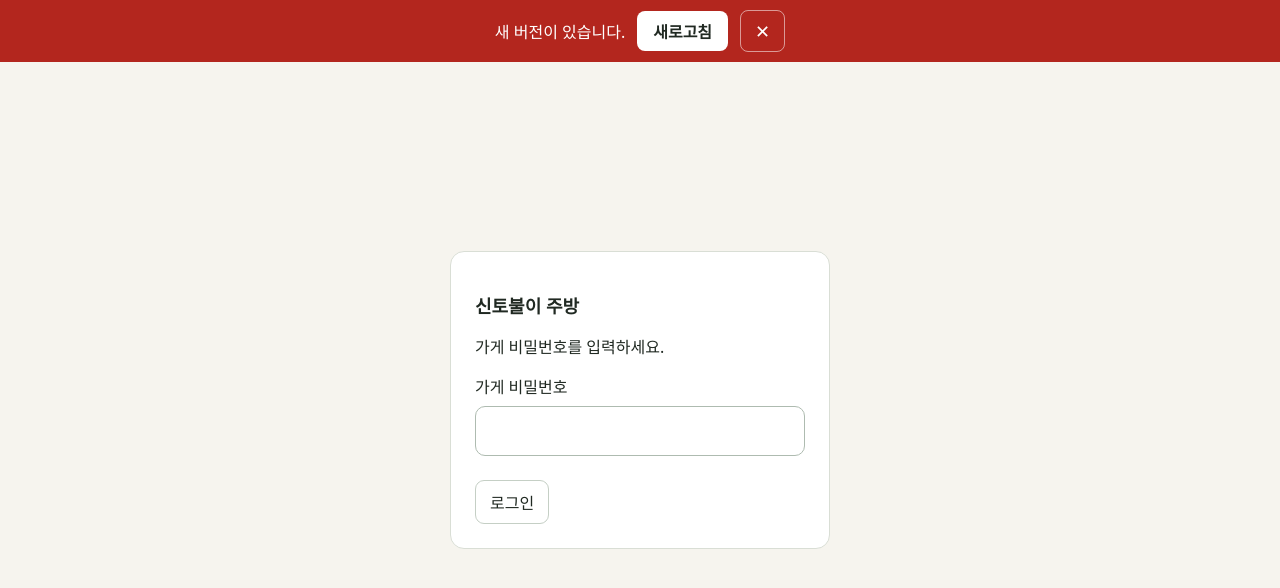
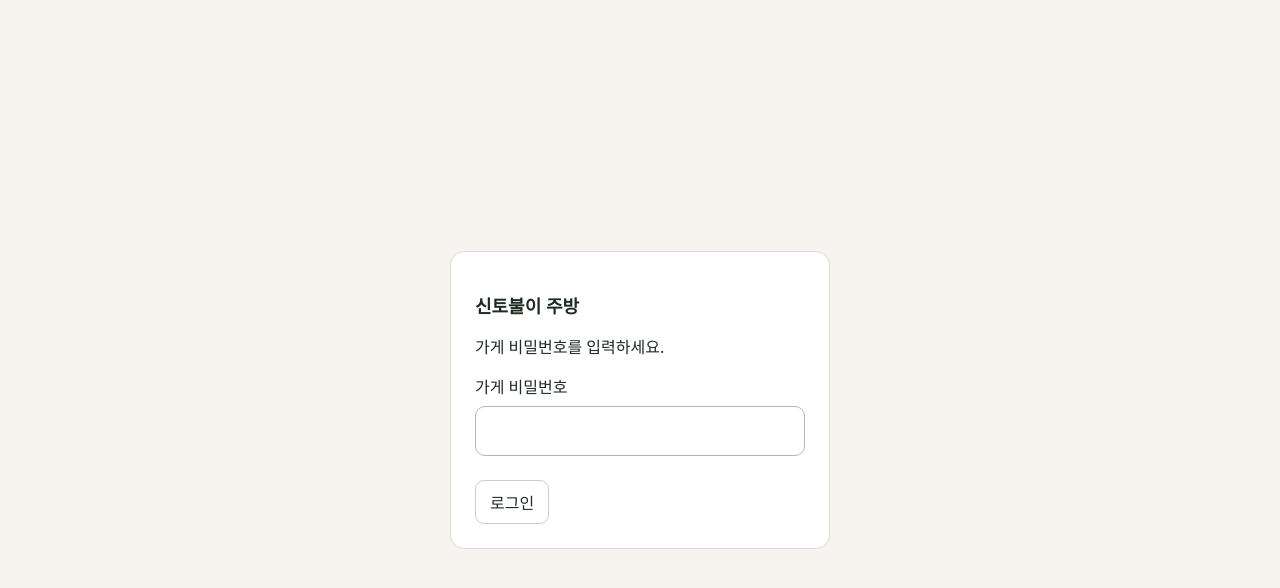
Before and after one commit to terrysf-web/shintoebulyi, a website: page kitchen.html in a window 1280 px wide. Drawn offline with Linux system fonts and the light colour scheme.

Commit message:
Kitchen screen reloads itself on new builds without a banner
Co-Authored-By: Claude Sonnet 5.5 <noreply@anthropic.com>
Claude-Session: https://claude.ai/code/session_01RtC62a6ywnqSx2D8eNqmt4

```diff
--- a/kitchen.html
+++ b/kitchen.html
@@ -1,4 +1,4 @@
-<!doctype html><html lang="ko"><meta charset="utf-8"><meta name="viewport" content="width=device-width,initial-scale=1"><meta name="build" content="20261126063419"><title>Shin Toe Bul Yi 주방</title>
+<!doctype html><html lang="ko"><meta charset="utf-8"><meta name="viewport" content="width=device-width,initial-scale=1"><meta name="build" content="20261126063617"><title>Shin Toe Bul Yi 주방</title>
 <style>
 *{box-sizing:border-box}body{margin:0;background:#f6f4ee;color:#202922;font:16px system-ui,sans-serif}
 header{background:#193b30;color:#fff;padding:12px 20px;display:flex;justify-content:space-between;align-items:center;gap:10px;flex-wrap:wrap}
@@ -63,11 +63,13 @@ function fill(container,ticket){
   if(item.memo)add('★ '+item.memo,'t-memo');
  }
 }
+let printJobs=0;
 function printTicket(ticket){
  // 여러 장이 겹치지 않게 순서대로 인쇄
+ printJobs++;
  printing=printing.then(()=>new Promise(resolve=>{
   fill(el('printArea'),ticket);
-  setTimeout(()=>{window.print();setTimeout(resolve,1500);},50);
+  setTimeout(()=>{window.print();setTimeout(()=>{printJobs--;resolve();},1500);},50);
  }));
 }
 function beep(){
@@ -170,33 +172,22 @@ el('loginForm').onsubmit=async event=>{
 };
 el('logout').onclick=()=>{if(adapter)adapter.signOut();};
 (function(){
+ // 주방 화면은 새 버전이 나오면 알림 없이 스스로 새로고침합니다. (주문서는 서버에 있으므로 사라지지 않습니다.)
  if(!/^https?:/.test(location.protocol))return;
  const BUILD=(document.querySelector('meta[name=build]')||{}).content||'';
- const recentlyUpdated=()=>{try{return Date.now()-Number(sessionStorage.getItem('stby-upd')||0)<120000;}catch{return false;}};
- const bar=document.createElement('div');bar.hidden=true;
- bar.style.cssText='position:fixed;top:0;left:0;right:0;z-index:200;background:#b3261e;color:#fff;padding:10px 12px;display:flex;gap:12px;align-items:center;justify-content:center;font-size:16px';
- const label=document.createElement('span');label.textContent='새 버전이 있습니다.';
- const btn=document.createElement('button');btn.textContent='새로고침';
- btn.style.cssText='min-height:40px;padding:6px 16px;background:#fff;color:#202922;border:0;border-radius:8px;font-weight:700';
- btn.onclick=()=>{
-  btn.textContent='새로고침 중…';btn.disabled=true;
-  const go=()=>{try{sessionStorage.setItem('stby-upd',String(Date.now()));}catch{}const u=new URL(location.href);u.searchParams.set('_',Date.now());location.replace(u.toString());};
-  if('serviceWorker' in navigator)navigator.serviceWorker.getRegistration().then(reg=>reg?reg.update():null).catch(()=>{}).then(go);else go();
- };
- const close=document.createElement('button');close.textContent='✕';close.setAttribute('aria-label','닫기');
- close.style.cssText='min-height:40px;min-width:40px;background:transparent;color:#fff;border:1px solid #ffffff88;border-radius:8px;font-size:18px';
- close.onclick=()=>{try{sessionStorage.setItem('stby-dismissed',bar.dataset.build||'');}catch{}bar.hidden=true;};
- bar.append(label,btn,close);document.body.append(bar);
+ const recent=()=>{try{return Date.now()-Number(sessionStorage.getItem('stby-upd')||0)<120000;}catch{return false;}};
  const check=async()=>{
   try{
    const r=await fetch('version.json?'+Date.now(),{cache:'no-store'});
    const j=await r.json();
-   if(j&&j.build&&BUILD&&String(j.build)>BUILD&&!recentlyUpdated()&&sessionStorage.getItem('stby-dismissed')!==String(j.build)){bar.dataset.build=String(j.build);bar.hidden=false;}
+   if(!(j&&j.build&&BUILD&&String(j.build)>BUILD)||recent()||printJobs>0)return;
+   try{sessionStorage.setItem('stby-upd',String(Date.now()));}catch{}
+   const u=new URL(location.href);u.searchParams.set('_',Date.now());location.replace(u.toString());
   }catch{}
  };
  check();
  document.addEventListener('visibilitychange',()=>{if(document.visibilityState==='visible')check();});
- setInterval(check,5*60*1000);
+ setInterval(check,2*60*1000);
 })();
 addEventListener('online',()=>status('연결됨'));
 addEventListener('offline',()=>status('오프라인 · 연결되면 자동 갱신',true));
--- a/sw.js
+++ b/sw.js
@@ -1,5 +1,5 @@
 // 온라인이면 항상 최신 파일을 받고, 오프라인이면 저장해 둔 파일로 엽니다.
-const CACHE = 'stby-pos-v10';
+const CACHE = 'stby-pos-v11';
 const PRECACHE = ['./', 'index.html', 'manifest.webmanifest', 'icon-180.png', 'icon-192.png', 'icon-512.png'];
 const OPTIONAL = ['config.js', 'sync.bundle.js', 'kitchen.html', 'order.webmanifest'];
 
--- a/version.json
+++ b/version.json
@@ -1 +1 @@
-{"build": "20261126063419"}
+{"build": "20261126063617"}
```
Also changed, not shown: index.html (+1 -1 lines).
